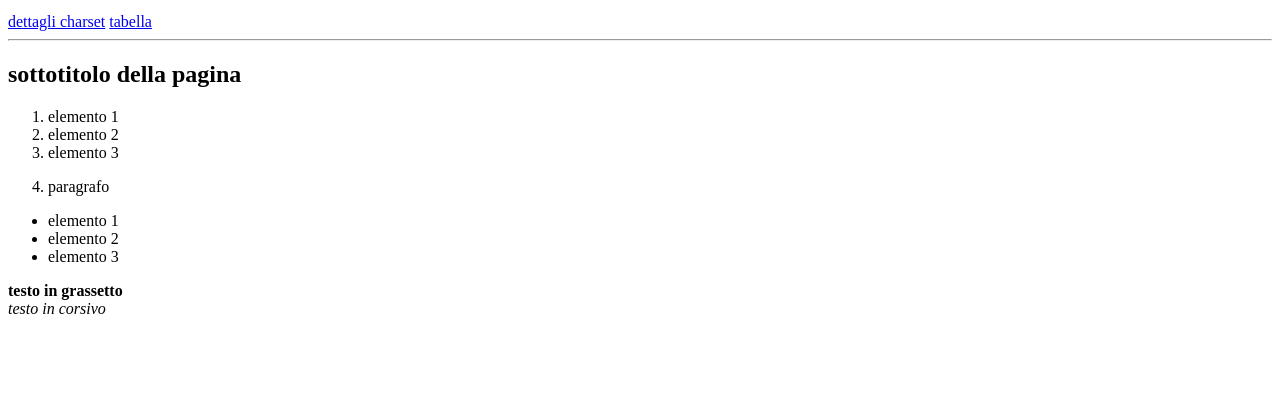
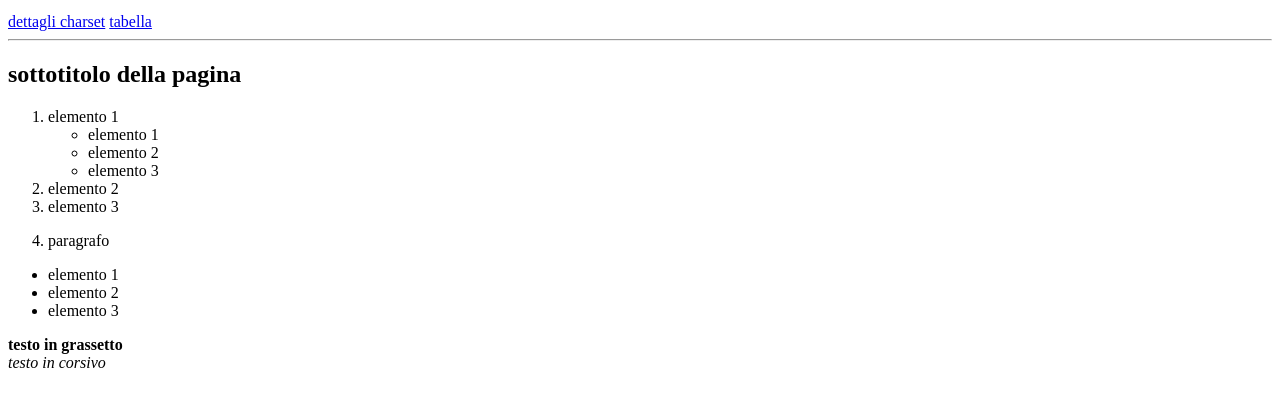
Before and after one commit to javoxpl/live-html, a plain HTML site: page index.html in a window 1280 px wide. Shown: the part 137-544 px from the top of the page. Drawn offline with Linux system fonts and the light colour scheme.

Commit message:
lista nella lista

```diff
--- a/index.html
+++ b/index.html
@@ -26,7 +26,13 @@
             <h2>sottotitolo della pagina</h2>
             <ol>
                 <!-- ci vanno sono tag <li></li>-->
-                <li>elemento 1</li>
+                <li>elemento 1
+                    <ul>
+                        <li>elemento 1</li>
+                        <li>elemento 2</li>
+                        <li>elemento 3</li>
+                    </ul>
+                </li>
                 <li>elemento 2</li>
                 <li>elemento 3</li>
                 <li><p>paragrafo</p></li>
```
